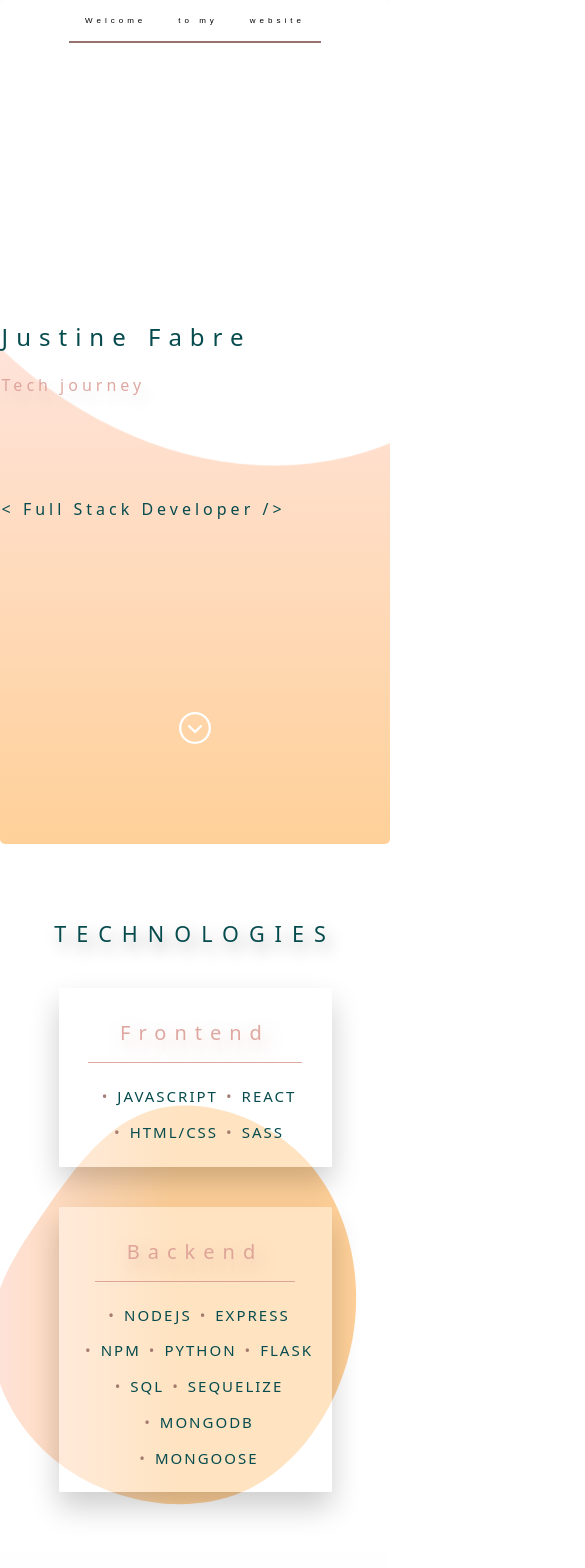
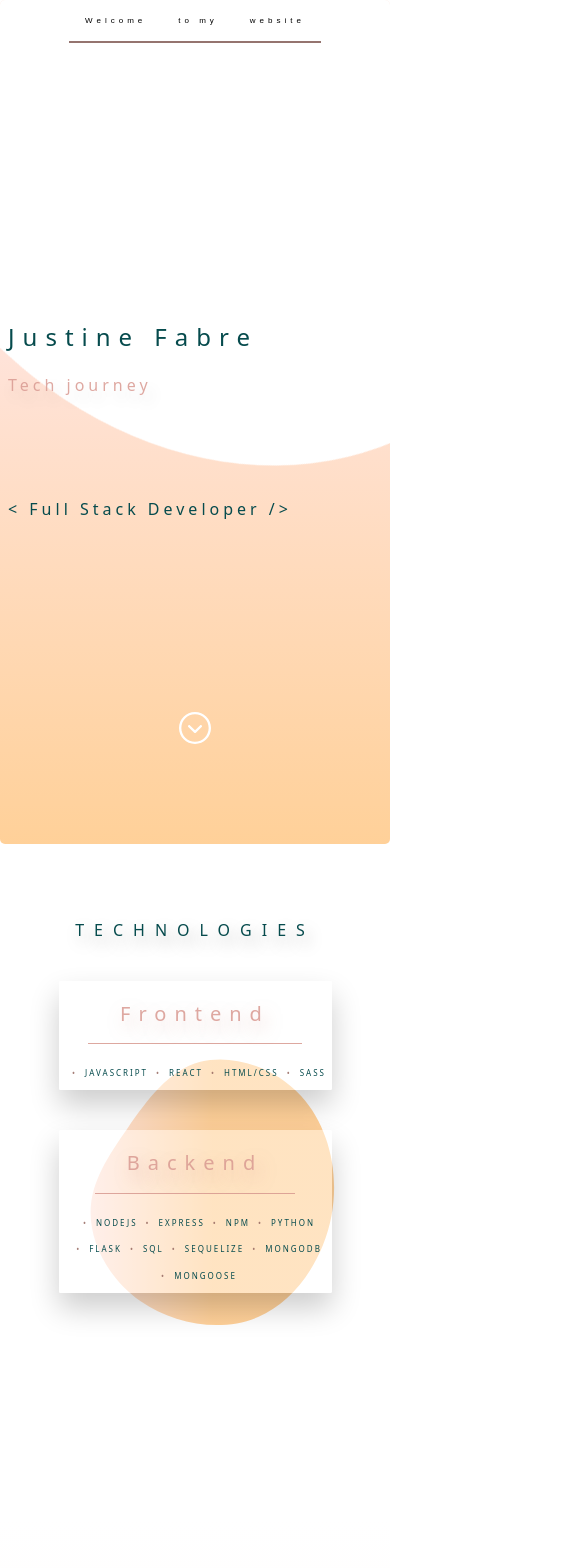
Before and after one commit to JustineOverflow/portfolio, a React (Create React App) app: page / in a window 390 px wide. Shown: the top 1568 px of the page, 585 px wide, since content can reach past the window. Built offline with nearby package versions, Linux system fonts and the light colour scheme.

Commit message:
Me responsive enhancement

```diff
--- a/src/About/About.js
+++ b/src/About/About.js
@@ -19,8 +19,6 @@ class About extends React.Component {
                     </div>
 
                     <svg className="about-shape"
-                         width="600"
-                         height="600"
                          viewBox="0 0 600 600"
                          xmlns="http://www.w3.org/2000/svg"
                     >
--- a/src/About/_about.scss
+++ b/src/About/_about.scss
@@ -16,6 +16,11 @@
       letter-spacing: 10px;
       font-weight: 400;
       padding: 2rem;
+
+      @include respond(phone) {
+        font-size: 2rem;
+      }
+
     }
   }
 
@@ -23,6 +28,14 @@
     position: absolute;
     z-index: 1;
     right: -50px;
+    width: 600px;
+    height: 600px;
+
+    @include respond(tab-port) {
+     right: 0;
+      width: 50rem;
+      height:50rem;
+    }
   }
 
   &-technologies {
@@ -41,6 +54,11 @@
       box-shadow: 0 15px 30px rgba(0, 0, 0, .2);
       border-radius: 0.2rem;
       width: 70%;
+
+      @include respond(phone) {
+        padding: 0.5rem;
+        font-size: 1rem;
+      }
 
       &-category {
         display: inline-block;
--- a/src/Contact/Contact.js
+++ b/src/Contact/Contact.js
@@ -10,21 +10,21 @@ class Contact extends React.Component {
                     <div className="contact-container-box">
                         <p className="contact-container-box-subtitle">Get in touch with me:</p>
                         <button className="contact-container-box-subtitle-button">
-                            <i className="fas fa-envelope-open-text"></i>
+                            <i className="contact-container-box-subtitle-button-icon fas fa-envelope-open-text"></i>
                             <a href="mailto:justinefabre84@gmail.com" target="_blank">Email</a>
                         </button>
                     </div>
                     <div className="contact-container-box">
-                        <p className="contact-container-box-subtitle">Get more insights about my background:</p>
+                        <p className="contact-container-box-subtitle">More about my background:</p>
                         <button className="contact-container-box-subtitle-button">
-                            <i className="fab fa-linkedin"></i>
+                            <i className="contact-container-box-subtitle-button-icon fab fa-linkedin"></i>
                             <a href="https://www.linkedin.com/in/justine-fabre-pro/" target="_blank">Linkedlin</a>
                         </button>
                     </div>
                     <div className="contact-container-box">
-                        <p className="contact-container-box-subtitle">Read more code:</p>
+                        <p className="contact-container-box-subtitle">More code:</p>
                         <button className="contact-container-box-subtitle-button">
-                            <i className="fab fa-github-square"></i><a href="https://github.com/JustineOverflow" target="_blank">Github</a>
+                            <i className="contact-container-box-subtitle-button-icon fab fa-github-square"></i><a href="https://github.com/JustineOverflow" target="_blank">Github</a>
 
                         </button>
                     </div>
--- a/src/Contact/_contact.scss
+++ b/src/Contact/_contact.scss
@@ -11,15 +11,21 @@
     font-size: 2.7rem;
     letter-spacing: 10px;
     font-weight: 400;
-    margin-right: 50rem;
-    margin-left: 50rem;
     padding: 3rem;
+
+    @include respond(phone) {
+      font-size: 2rem;
+    }
   }
 
   &-container {
     display: grid;
     grid-template-columns: repeat(3, 1fr);
     grid-template-rows: 1fr;
+
+    @include respond(phone) {
+      grid-template-columns: 1fr;
+    }
 
     &-box {
       padding-top: 5rem;
@@ -50,6 +56,19 @@
           text-decoration: none;
           cursor: pointer;
 
+          @include respond(tab-port) {
+            font-size: 1.6rem;
+            letter-spacing: 2.5px;
+            margin: 3vh 4vh;
+            padding-right: 2vh;
+            padding-left: 2vh;
+          }
+
+          @include respond(phone) {
+            letter-spacing: 1px;
+            width: 40vw;
+          }
+
           a:visited, a:link, a:active {
             text-decoration: none;
             color: white;
@@ -62,6 +81,9 @@
             cursor: pointer;
             background-color: white;
             color: $color-rose-dark;
+          }
+          &-icon {
+            margin: 0.2rem;
           }
         }
       }
--- a/src/Header/_header.scss
+++ b/src/Header/_header.scss
@@ -111,7 +111,7 @@
         font-size: 3rem;
         letter-spacing: 1rem;
         text-align: left;
-        padding-left: 0.2rem;
+        padding-left: 1rem;
       }
     }
 
@@ -135,7 +135,7 @@
         font-size: 2rem;
         letter-spacing: 0.5rem;
         text-align: left;
-        padding-left: 0.2rem;;
+        padding-left: 1rem;;
       }
 
       &-element {
@@ -156,7 +156,7 @@
         font-size: 2rem;
         letter-spacing: 0.5rem;
         text-align: left;
-        padding-left: 0.2rem;
+        padding-left: 1rem;
       }
     }
   }
--- a/src/Me/Me.js
+++ b/src/Me/Me.js
@@ -6,8 +6,6 @@ class Me extends React.Component {
                 <p className="me-title">About me</p>
                 <svg
                     className="me-shape"
-                    width="600"
-                    height="600"
                     viewBox="0 0 600 600"
                     xmlns="http://www.w3.org/2000/svg"
                 >
--- a/src/Me/_me.scss
+++ b/src/Me/_me.scss
@@ -10,9 +10,11 @@
     font-size: 2.7rem;
     letter-spacing: 10px;
     font-weight: 400;
-    margin-right: 50rem;
-    margin-left: 50rem;
     padding: 3rem;
+
+    @include respond(phone) {
+      font-size: 2rem;
+    }
   }
   &-container {
     text-align: center;
@@ -20,14 +22,19 @@
 
     &-presentation {
       display: grid;
+      justify-self: center;
       position: relative;
       grid-template-columns: repeat(2, 1fr);
       z-index: 15;
-      margin: 6rem 20rem;
+      margin: 6rem;
       padding: 2rem;
       background-color: transparentize(white, 0.4);
       box-shadow: 0 15px 30px rgba(0, 0, 0, .2);
       border-radius: 0.2rem;
+
+      @include respond(phone) {
+        margin: 6rem 0;
+      }
 
       &-title {
         grid-row-start: 1/2;
@@ -43,6 +50,16 @@
         font-weight: 200;
         letter-spacing: 8px;
         grid-column-start: auto;
+
+        @include respond(phone) {
+          font-size: 2rem;
+          letter-spacing: 3px;
+        }
+
+        @include respond(tab-port) {
+          font-size: 2rem;
+          letter-spacing: 5px;
+        }
       }
 
       &-text {
@@ -56,12 +73,16 @@
       &-icon {
         background-image: linear-gradient(to right, $color-rose, $color-rose-dark);
         border-radius: 50%;
-        padding: 1.5rem;
+        padding: 2rem;
         margin: 1rem;
         height: min-content;
         color: white;
-        font-size: 3.5rem;
-        text-align: start;
+        font-size: 4rem;
+        text-align: center;
+
+        @include respond(phone) {
+          font-size: 2rem;
+        }
       }
 
       &-music, &-travel, &-coding, &-sport {
@@ -75,6 +96,14 @@
     margin-top: -10rem;
     position: absolute;
     z-index: 1;
+    width:600px;
+    height:600px;
+
+    @include respond(tab-port) {
+      margin-top: 0;
+      width: 50rem;
+      height:50rem;
+    }
   }
 
   &-profile {
--- a/src/MyWork/_mywork.scss
+++ b/src/MyWork/_mywork.scss
@@ -1,7 +1,19 @@
 .mywork {
-  height: 180vh;
+  height: min(160vh);
   padding-top: 15rem;
   background-image: linear-gradient(to bottom, white, $color-rose);
+
+  @include respond(tab-land) {
+    height: 190vh;
+  }
+
+  @include respond(tab-port) {
+    height: 150vh;
+  }
+
+  @include respond(phone) {
+    height: 250vh;
+  }
 
   &-title {
     text-align: center;
@@ -13,6 +25,10 @@
     font-weight: 400;
     padding-top: 6rem;
     padding-bottom: 2rem;
+
+    @include respond(phone) {
+      font-size: 2rem;
+    }
   }
 
   &-subtitle {
@@ -24,6 +40,11 @@
   &-container {
     display: grid;
     grid-template-columns: repeat(2, 1fr);
+
+    @include respond(phone) {
+     grid-template-columns: 1fr;
+    }
+
 
     &-project {
       grid-column-start: auto;
@@ -47,6 +68,10 @@
         font-weight: 200;
         letter-spacing: 8px;
 
+        @include respond(phone) {
+          font-size: 2rem;
+        }
+
         &:hover {
           background-color: $color-rose;
         }
@@ -58,6 +83,16 @@
         outline-offset: 1.5rem;
         justify-self: center;
         box-shadow: 0 2.5rem 4rem rgba($color-rose-dark, .5);
+
+        @include respond(tab-port) {
+          max-width: 30rem;
+          height: 18rem;
+        }
+
+        @include respond(tab-land) {
+          width: 45rem;
+          height: 25rem;
+        }
 
         &:hover {
           outline: 1.3rem solid $color-rose-dark;
```
